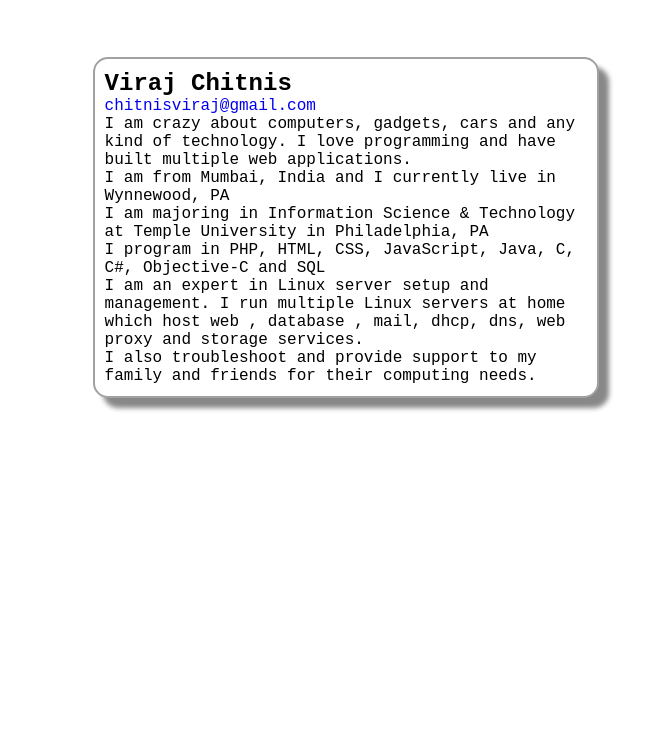
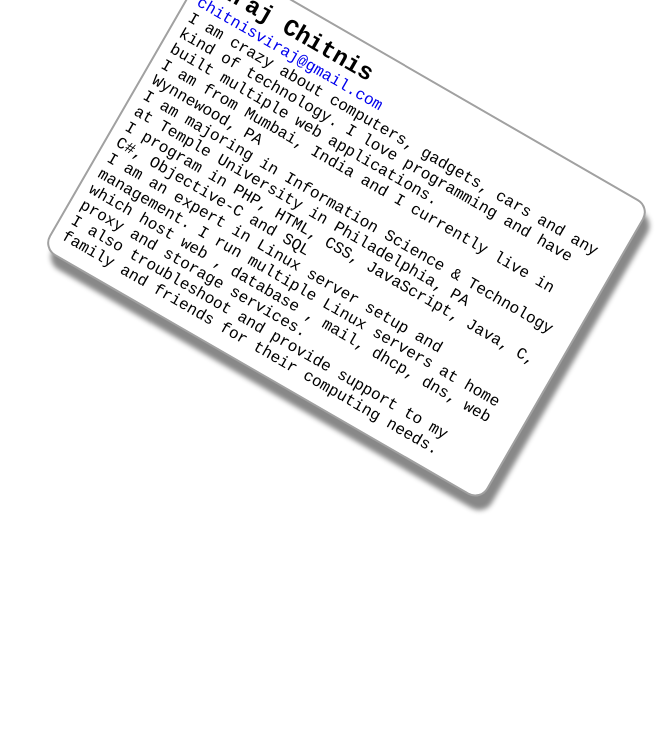
Before and after one commit to virajchitnis/virajchitnis.com, a PHP site: page / in a window 1280 px wide. Shown: the top 742 px of the page, without its empty margins (612-1280 px from the left). Run offline with PHP 8.4, Linux system fonts and the light colour scheme.

Commit message:
Trying rotated info div

```diff
--- a/css/index.css
+++ b/css/index.css
@@ -19,6 +19,7 @@
 	border-radius:15px;
 	border:2px solid #A1A1A1;
 	box-shadow: 10px 10px 5px #888888;
+	transform: rotate(30deg);
 }
 .body_table_content_text {
 	margin-left: 10px;
```
